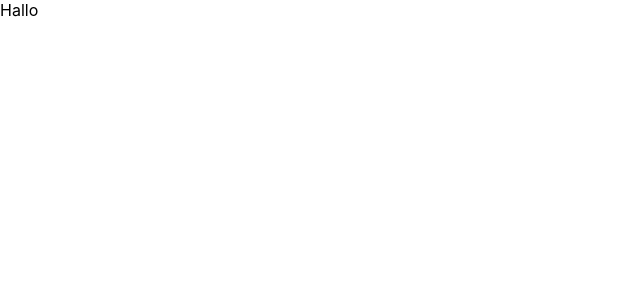
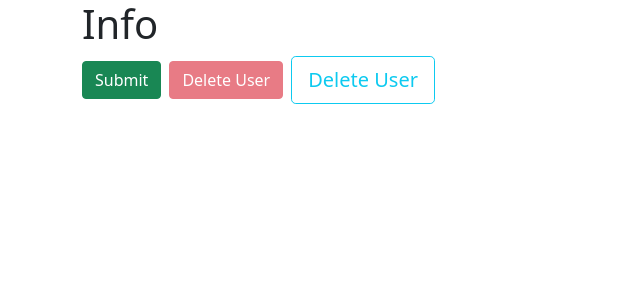
Before and after one commit to edwardtanguay/live-coding-react-bootstrap-etc, a React (Vite) app: page / in a window 1280 px wide. Shown: the top 300 px of the page, without its empty margins (0-640 px from the left). Built offline with nearby package versions, Linux system fonts and the light colour scheme.

Commit message:
added buttons and container

```diff
--- a/package.json
+++ b/package.json
@@ -8,7 +8,9 @@
     "preview": "vite preview"
   },
   "dependencies": {
+    "bootstrap": "^5.1.3",
     "react": "^17.0.2",
+    "react-bootstrap": "^2.2.1",
     "react-dom": "^17.0.2"
   },
   "devDependencies": {
--- a/src/App.jsx
+++ b/src/App.jsx
@@ -1,11 +1,18 @@
+import 'bootstrap/dist/css/bootstrap.min.css';
 import './App.css'
+import { Button, Container } from 'react-bootstrap';
 
 function App() {
-  return (
-    <div className="App">
-		  Hallo
-    </div>
-  )
+	return (
+		<div className="App">
+			<Container>
+				<h1>Info</h1>
+				<Button variant="success">Submit</Button>
+				<Button className="ms-2" disabled variant="danger">Delete User</Button>
+				<Button className="ms-2" size="lg" variant="outline-info" >Delete User</Button>
+			</Container>
+		</div>
+	)
 }
 
 export default App
```
Also changed, not shown: 1 other file (tests, documents, lock files or other folders).
